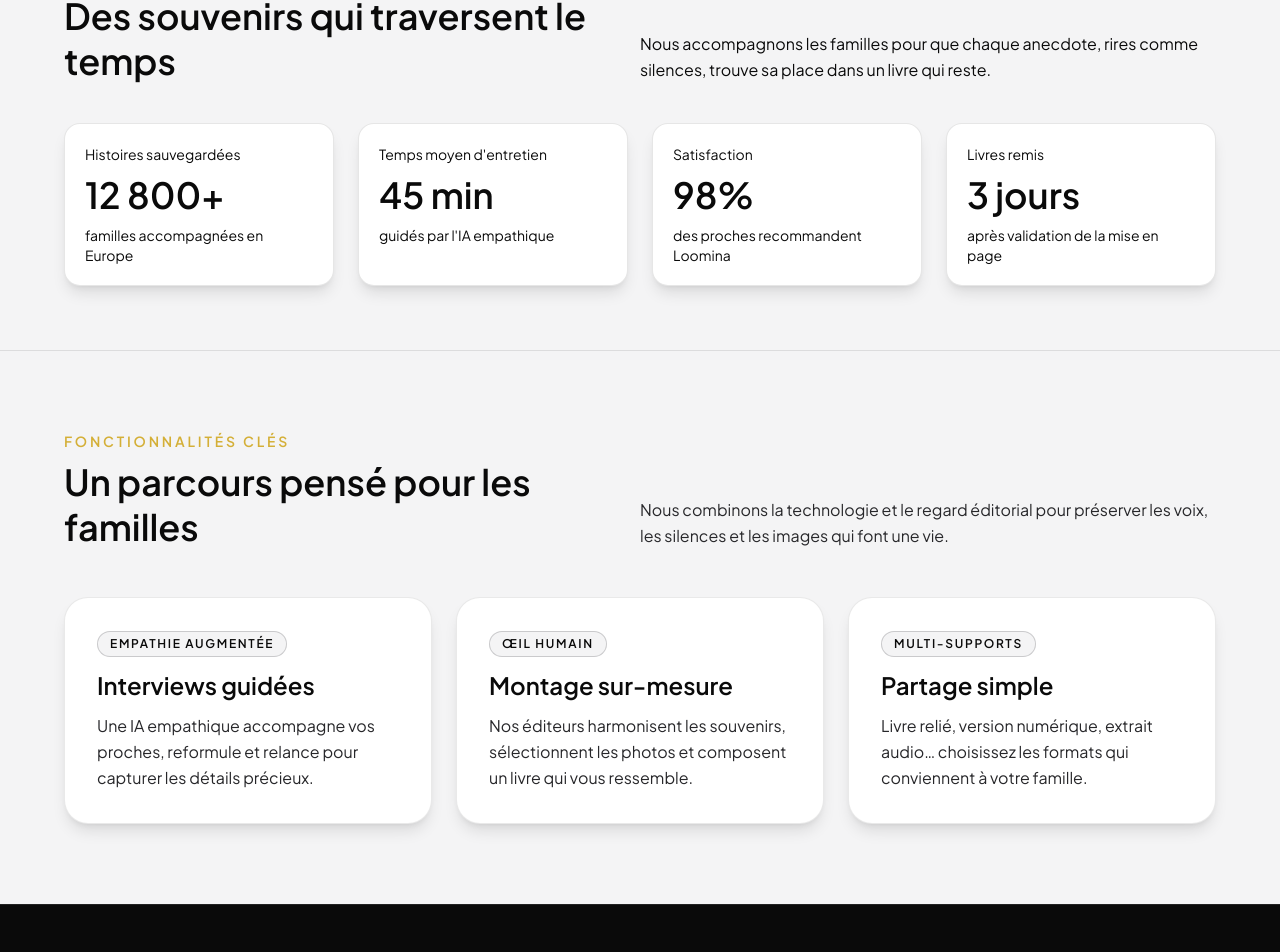
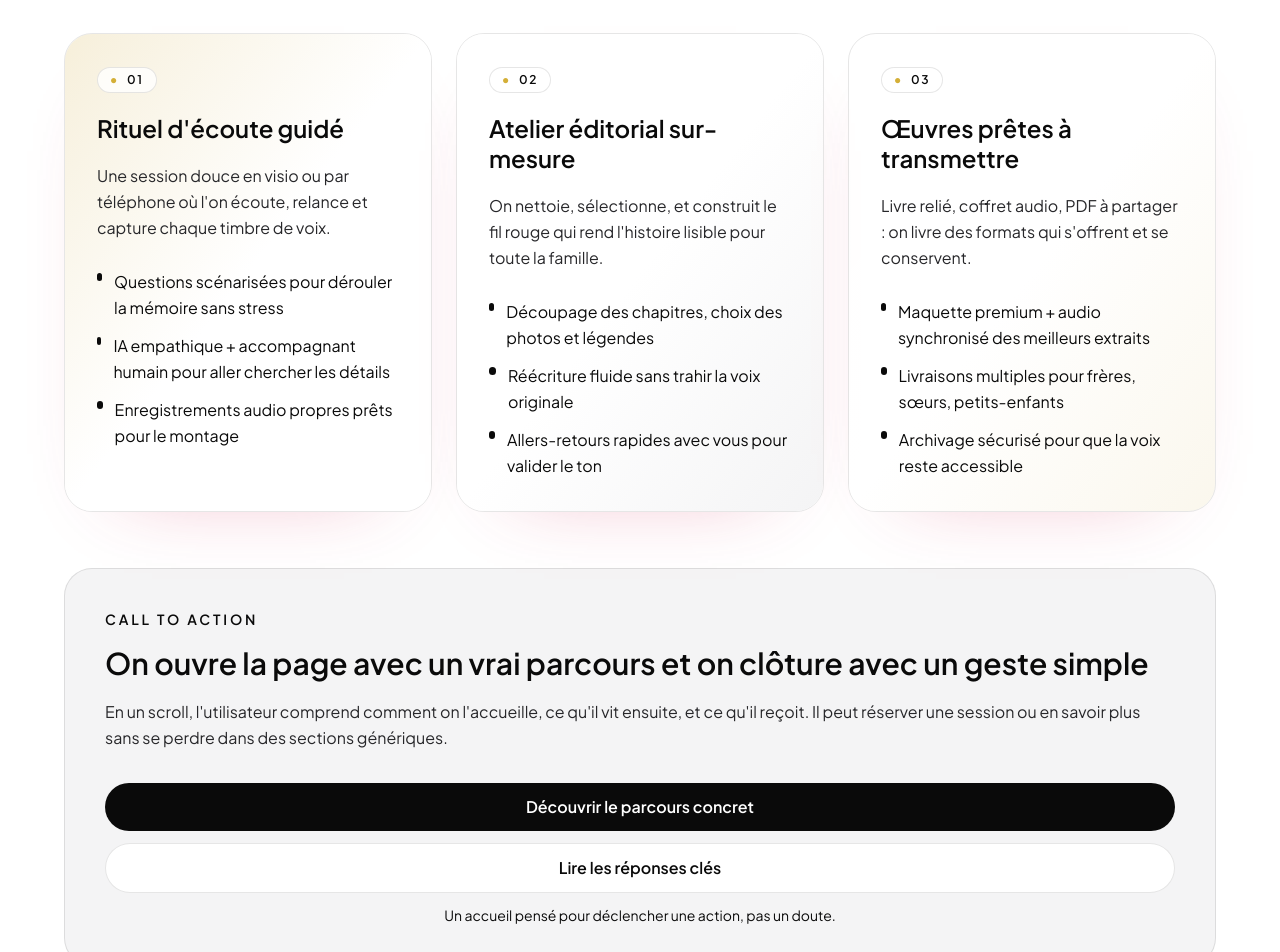
Before and after one commit to solalchetrit/loomina, a Next.js app: page / in a window 1280 px wide. Shown: the part 1375-2327 px from the top of the page. Built offline with nearby package versions, Linux system fonts and the light colour scheme.

Commit message:
Revamp homepage sections

```diff
--- a/app/page.tsx
+++ b/app/page.tsx
@@ -8,11 +8,13 @@ import ImpactMetrics from "@/components/ImpactMetrics";
 import Testimonials from "@/components/Testimonials";
 import TrustBand from "@/components/TrustBand";
 import Commitments from "@/components/Commitments";
+import HomeSections from "@/components/HomeSections";
 
 export default function Home() {
   return (
     <div className="min-h-screen w-full flex flex-col items-center bg-[var(--background)] text-[var(--loomina-black)]">
       <Hero />
+      <HomeSections />
       <TrustBand />
       <ImpactMetrics />
       <FeatureHighlights />
--- a/components/FeatureHighlights.tsx
+++ b/components/FeatureHighlights.tsx
@@ -5,12 +5,12 @@ const features = [
     tag: "Empathie augmentée",
   },
   {
-    title: "Montage sur-mesure",
-    description: "Nos éditeurs harmonisent les souvenirs, sélectionnent les photos et composent un livre qui vous ressemble.",
+    title: "Narration éditoriale",
+    description: "Des éditeurs transforment les voix en chapitres fluides, avec des repères temporels pour s'y retrouver.",
     tag: "Œil humain",
   },
   {
-    title: "Partage simple",
+    title: "Partage mémorable",
     description: "Livre relié, version numérique, extrait audio… choisissez les formats qui conviennent à votre famille.",
     tag: "Multi-supports",
   },
@@ -22,13 +22,14 @@ export default function FeatureHighlights() {
       <div className="max-w-6xl mx-auto">
         <div className="flex flex-col md:flex-row md:items-end md:justify-between gap-6 mb-12">
           <div>
-            <p className="text-sm uppercase tracking-[0.2em] text-[var(--loomina-gold)] font-semibold">Fonctionnalités clés</p>
+            <p className="text-sm uppercase tracking-[0.2em] text-[var(--loomina-gold)] font-semibold">Sections signature</p>
             <h2 className="text-3xl md:text-4xl font-semibold text-[var(--loomina-black)] leading-tight mt-2">
-              Un parcours pensé pour les familles
+              Ce qui rend notre page d'accueil incontournable
             </h2>
           </div>
           <p className="text-[var(--loomina-gray-dark)] max-w-xl leading-relaxed">
-            Nous combinons la technologie et le regard éditorial pour préserver les voix, les silences et les images qui font une vie.
+            Chaque bloc raconte l'expérience Loomina en quelques lignes : on rassure sur la méthode, on montre l'humain, et on
+            met en scène les formats finaux.
           </p>
         </div>
 
--- /dev/null
+++ b/components/HomeSections.tsx
@@ -0,0 +1,116 @@
+import React from "react";
+
+const sections = [
+  {
+    badge: "01",
+    title: "Rituel d'écoute guidé",
+    description:
+      "Une session douce en visio ou par téléphone où l'on écoute, relance et capture chaque timbre de voix.",
+    accent: "from-[var(--loomina-gold)]/20 via-white to-white",
+    bullets: [
+      "Questions scénarisées pour dérouler la mémoire sans stress",
+      "IA empathique + accompagnant humain pour aller chercher les détails",
+      "Enregistrements audio propres prêts pour le montage",
+    ],
+  },
+  {
+    badge: "02",
+    title: "Atelier éditorial sur-mesure",
+    description:
+      "On nettoie, sélectionne, et construit le fil rouge qui rend l'histoire lisible pour toute la famille.",
+    accent: "from-white via-white to-[var(--loomina-gray-light)]",
+    bullets: [
+      "Découpage des chapitres, choix des photos et légendes",
+      "Réécriture fluide sans trahir la voix originale",
+      "Allers-retours rapides avec vous pour valider le ton",
+    ],
+  },
+  {
+    badge: "03",
+    title: "Œuvres prêtes à transmettre",
+    description:
+      "Livre relié, coffret audio, PDF à partager : on livre des formats qui s'offrent et se conservent.",
+    accent: "from-[var(--loomina-black)]/05 via-white to-[var(--loomina-gold)]/10",
+    bullets: [
+      "Maquette premium + audio synchronisé des meilleurs extraits",
+      "Livraisons multiples pour frères, sœurs, petits-enfants",
+      "Archivage sécurisé pour que la voix reste accessible",
+    ],
+  },
+];
+
+export default function HomeSections() {
+  return (
+    <section className="w-full bg-white py-24 px-6" id="parcours">
+      <div className="max-w-6xl mx-auto space-y-14">
+        <div className="text-center space-y-4">
+          <p className="text-sm uppercase tracking-[0.2em] text-[var(--loomina-gold)] font-semibold">
+            Un accueil qui raconte déjà l'histoire
+          </p>
+          <h2 className="text-3xl md:text-4xl font-semibold text-[var(--loomina-black)] leading-tight">
+            Les trois sections qui donnent le ton à la page d'accueil
+          </h2>
+          <p className="text-[var(--loomina-gray-dark)] max-w-3xl mx-auto leading-relaxed">
+            Nous réorganisons l'expérience en trois blocs clairs : inviter, rassurer et projeter. Chaque section parle le langage
+            des familles qui veulent transmettre avant que les souvenirs ne s'évanouissent.
+          </p>
+        </div>
+
+        <div className="grid grid-cols-1 md:grid-cols-3 gap-6">
+          {sections.map((section) => (
+            <div
+              key={section.title}
+              className="relative h-full overflow-hidden rounded-[28px] border border-[var(--loomina-black)]/10 shadow-[0_30px_80px_-60px_rgba(217,54,98,0.45)]"
+            >
+              <div className={`absolute inset-0 bg-gradient-to-br ${section.accent} pointer-events-none`} aria-hidden />
+              <div className="relative p-8 space-y-5">
+                <div className="inline-flex items-center gap-2 px-3 py-1 rounded-full bg-white/80 border border-[var(--loomina-black)]/10 text-xs font-semibold tracking-[0.14em] text-[var(--loomina-black)]">
+                  <span className="text-[var(--loomina-gold)]">●</span>
+                  {section.badge}
+                </div>
+                <h3 className="text-2xl font-semibold text-[var(--loomina-black)] leading-tight">{section.title}</h3>
+                <p className="text-[var(--loomina-gray-dark)] leading-relaxed">{section.description}</p>
+                <div className="space-y-3 pt-2">
+                  {section.bullets.map((bullet) => (
+                    <div key={bullet} className="flex items-start gap-3 text-[var(--loomina-black)]">
+                      <span className="mt-1 h-2 w-2 rounded-full bg-[var(--loomina-black)]" aria-hidden />
+                      <span className="leading-relaxed">{bullet}</span>
+                    </div>
+                  ))}
+                </div>
+              </div>
+            </div>
+          ))}
+        </div>
+
+        <div className="grid grid-cols-1 lg:grid-cols-[2fr,1fr] gap-8 items-center bg-[var(--loomina-gray-light)] border border-[var(--loomina-black)]/10 rounded-[28px] p-10">
+          <div className="space-y-4">
+            <p className="text-sm uppercase tracking-[0.2em] text-[var(--loomina-black)] font-semibold">Call to action</p>
+            <h3 className="text-3xl font-semibold text-[var(--loomina-black)] leading-tight">
+              On ouvre la page avec un vrai parcours et on clôture avec un geste simple
+            </h3>
+            <p className="text-[var(--loomina-gray-dark)] leading-relaxed">
+              En un scroll, l'utilisateur comprend comment on l'accueille, ce qu'il vit ensuite, et ce qu'il reçoit. Il peut
+              réserver une session ou en savoir plus sans se perdre dans des sections génériques.
+            </p>
+          </div>
+          <div className="flex flex-col gap-3">
+            <a
+              href="#comment"
+              className="inline-flex items-center justify-center px-5 py-3 rounded-full bg-[var(--loomina-black)] text-white font-semibold shadow-[0_20px_60px_-35px_rgba(217,54,98,0.55)] hover:brightness-110 transition-colors"
+            >
+              Découvrir le parcours concret
+            </a>
+            <a
+              href="#faq"
+              className="inline-flex items-center justify-center px-5 py-3 rounded-full bg-white text-[var(--loomina-black)] font-semibold border border-[var(--loomina-black)]/10 hover:brightness-110 transition-colors"
+            >
+              Lire les réponses clés
+            </a>
+            <span className="text-[var(--loomina-black)] text-sm text-center">Un accueil pensé pour déclencher une action, pas un doute.</span>
+          </div>
+        </div>
+      </div>
+    </section>
+  );
+}
```
